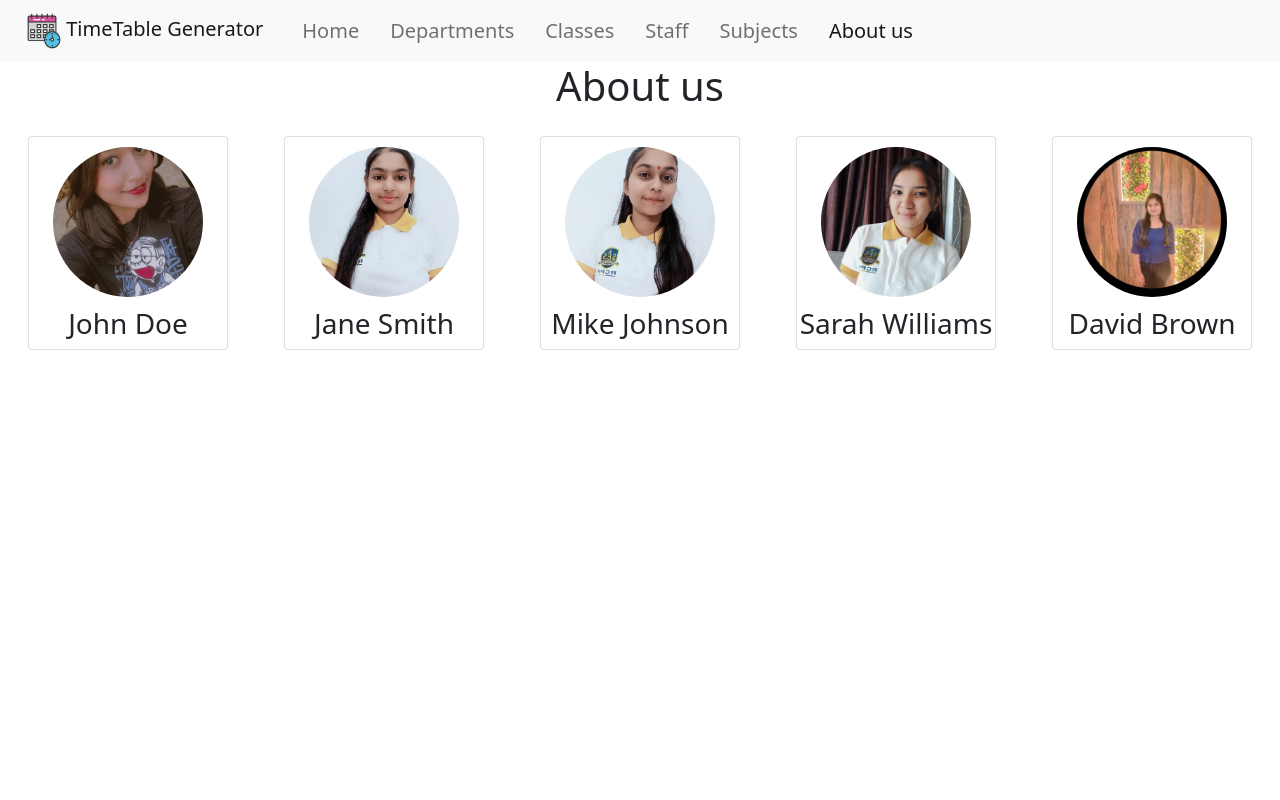
After one commit to bhaveshxop/AutomaticTimeTableGenerator, a PHP site: page /pages/aboutUs.php in a window 1280 px wide. The commit adds this page. Run offline with PHP 8.4, Linux system fonts and the light colour scheme.

Commit message:
about us page

```diff
--- a/css/style.css
+++ b/css/style.css
@@ -1,64 +1,34 @@
-.navbar-nav .nav-item.dropdown {
-    z-index: 1;
-}
-.navbar-nav .nav-item.dropdown {
-    position: static;
+.navbar a{
+    margin-left: 15px;
+    font-size: 20px;
+    transition: 0.3s ease-out;
+    ;
 }
 
-.navbar-nav .nav-item.dropdown:hover .dropdown-menu {
-    display: block;
-    margin-top: 0;
+.navbar a:hover{
+    font-weight: bold;
 }
-/* style.css */
-
-/* Navbar */
 .navbar {
-    background-color: #3498db; /* Set your preferred background color */
-    padding: 15px 0; /* Adjust padding as needed */
-}
-
-.navbar-brand {
-    color: #fff; /* Set text color */
-    font-size: 24px; /* Set font size */
-    font-weight: bold; /* Set font weight */
-}
-
-.navbar-brand img {
-    margin-right: 10px; /* Add margin to the logo */
-}
-
-.navbar-toggler {
-    border: none; /* Remove border from toggler */
-}
-
-.navbar-toggler-icon {
-    background-color: #fff; /* Set toggler icon color */
-}
-
-.navbar-nav .nav-link {
-    color: #fff; /* Set text color for links */
-    margin: 0 10px; /* Add spacing between links */
-    font-size: 18px; /* Set font size for links */
-    transition: color 0.3s ease; /* Add transition effect for color change */
-}
-
-.navbar-nav .nav-link:hover {
-    color: #ecf0f1; /* Set text color on hover */
+    font-size: 90px;
 }
 
 /* Active link */
-.navbar-nav .nav-item.active .nav-link {
-    color: #ecf0f1; /* Set text color for active link */
+.card-container {
+    display: flex;
+    justify-content: space-around;
+    flex-wrap: wrap;
 }
 
-/* Responsive styles */
-@media (max-width: 768px) {
-    .navbar-nav {
-        text-align: center; /* Center align links on smaller screens */
-        margin-top: 10px; /* Add some margin at the top */
-    }
+.card {
+    width: 200px;
+    text-align: center;
+    margin: 10px;
+}
 
-    .navbar-toggler {
-        margin-right: 15px; /* Adjust margin for toggler */
-    }
+.card img {
+    width: 150px;
+    height: 150px;
+    border-radius: 50%;
+    object-fit: cover;
+    margin: 10px auto;
 }
--- /dev/null
+++ b/pages/aboutUs.php
@@ -0,0 +1,86 @@
+<?php
+// Array of developers with their names and photos
+$developers = [
+    [
+        'name' => 'John Doe',
+        'photo' => '../Images/ms.jpg',
+    ],
+    [
+        'name' => 'Jane Smith',
+        'photo' => '../Images/vp.jpg',
+    ],
+    [
+        'name' => 'Mike Johnson',
+        'photo' => '../Images/sp.jpg',
+    ],
+    [
+        'name' => 'Sarah Williams',
+        'photo' => '../Images/rp.jpg',
+    ],
+    [
+        'name' => 'David Brown',
+        'photo' => '../Images/ar.jpg',
+    ],
+];
+
+?>
+<html>
+<head>
+    <title>About Us</title>
+    <style>
+
+    </style>
+    <link href="https://cdn.jsdelivr.net/npm/bootstrap@5.0.2/dist/css/bootstrap.min.css" rel="stylesheet" integrity="sha384-EVSTQN3/azprG1Anm3QDgpJLIm9Nao0Yz1ztcQTwFspd3yD65VohhpuuCOmLASjC" crossorigin="anonymous">
+    <link rel="icon" href="../Images/logo.webp" type="image/x-icon">
+    <link rel="stylesheet" href="../css/style.css">
+</head>
+<body>
+    <nav class="navbar navbar-expand-lg navbar-light bg-light">
+        <div class="container-fluid">
+            <a class="navbar-brand" href="../">
+                <img src="../Images/logo.webp" width="34" height="36">
+                TimeTable Generator</a>
+            <button class="navbar-toggler" type="button" data-bs-toggle="collapse" data-bs-target="#navbarSupportedContent" aria-controls="navbarSupportedContent" aria-expanded="false" aria-label="Toggle navigation">
+                <span class="navbar-toggler-icon"></span>
+            </button>
+            <div class="collapse navbar-collapse" id="navbarSupportedContent">
+                <ul class="navbar-nav me-auto mb-2 mb-lg-0">
+                    <li class="nav-item">
+                        <a class="nav-link" aria-current="page" href="../">Home</a>
+                    </li>
+                    <li class="nav-item">
+                        <a class="nav-link" href="./department.php">Departments</a>
+                    </li>
+                    <li class="nav-item">
+                        <a class="nav-link " href="./class.php">Classes</a>
+                    </li>
+                    <li class="nav-item">
+                        <a class="nav-link" href="./staff.php">Staff</a>
+                    </li>
+                    <li class="nav-item ">
+                        <a class="nav-link" href="./subjects.php">Subjects</a>
+                    </li>
+                    <li class="nav-item ">
+                        <a class="nav-link active" href="./aboutUs.php">About us</a>
+                    </li>
+                </ul>
+            </div>
+        </div>
+
+    </nav>
+
+    <div >
+        <center><h1 > About us </h1></center>
+
+    </div>
+
+    <div class="card-container mt-3">
+        <?php foreach ($developers as $developer): ?>
+            <div class="card">
+                <img src="<?php echo $developer['photo']; ?>" alt="<?php echo $developer['name']; ?>">
+                <h3><?php echo $developer['name']; ?></h3>
+            </div>
+        <?php endforeach; ?>
+    </div>
+</body>
+</html>
--- a/pages/department.php
+++ b/pages/department.php
@@ -51,6 +51,7 @@ $result = mysqli_query($conn, $query);
     <meta charset="utf-8">
     <meta name="viewport" content="width=device-width, initial-scale=1">
     <link rel="icon" href="../Images/logo.webp" type="image/x-icon">
+    <link rel="stylesheet" href="../css/style.css">
     <link href="https://cdn.jsdelivr.net/npm/bootstrap@5.0.2/dist/css/bootstrap.min.css" rel="stylesheet" integrity="sha384-EVSTQN3/azprG1Anm3QDgpJLIm9Nao0Yz1ztcQTwFspd3yD65VohhpuuCOmLASjC" crossorigin="anonymous">
 
     <title>Departments</title>
@@ -82,6 +83,9 @@ $result = mysqli_query($conn, $query);
                     </li>
                     <li class="nav-item">
                         <a class="nav-link" href="./subjects.php">Subjects</a>
+                    </li>
+                    <li class="nav-item ">
+                        <a class="nav-link" href="./aboutUs.php">About us</a>
                     </li>
                 </ul>
             </div>
--- a/pages/staff.php
+++ b/pages/staff.php
@@ -43,6 +43,7 @@
         <meta name="viewport" content="width=device-width, initial-scale=1.0">
         <title>Staff</title>
         <link rel="icon" href="../Images/logo.webp" type="image/x-icon">
+         <link rel="stylesheet" href="../css/style.css">
         <link href="https://cdn.jsdelivr.net/npm/bootstrap@5.0.2/dist/css/bootstrap.min.css" rel="stylesheet" integrity="sha384-EVSTQN3/azprG1Anm3QDgpJLIm9Nao0Yz1ztcQTwFspd3yD65VohhpuuCOmLASjC" crossorigin="anonymous">
         <script src="https://cdn.jsdelivr.net/npm/bootstrap@5.0.2/dist/js/bootstrap.bundle.min.js"
         integrity="sha384-MrcW6ZMFYlzcLA8Nl+NtUVF0sA7MsXsP1UyJoMp4YLEuNSfAP+JcXn/tWtIaxVXM"
@@ -74,6 +75,9 @@
                         </li>
                         <li class="nav-item">
                             <a class="nav-link" href="./subjects.php">Subjects</a>
+                        </li>
+                        <li class="nav-item ">
+                            <a class="nav-link" href="./aboutUs.php">About us</a>
                         </li>
                     </ul>
                 </div>
```
Also changed, not shown: index.php (+8 -3 lines), pages/class.php (+11 -8 lines), pages/subjects.php (+6 -2 lines), Images/ar.jpg (added), Images/ms.jpg (added), Images/rp.jpg (added), Images/sp.jpg (added), Images/vp.jpg (added).
